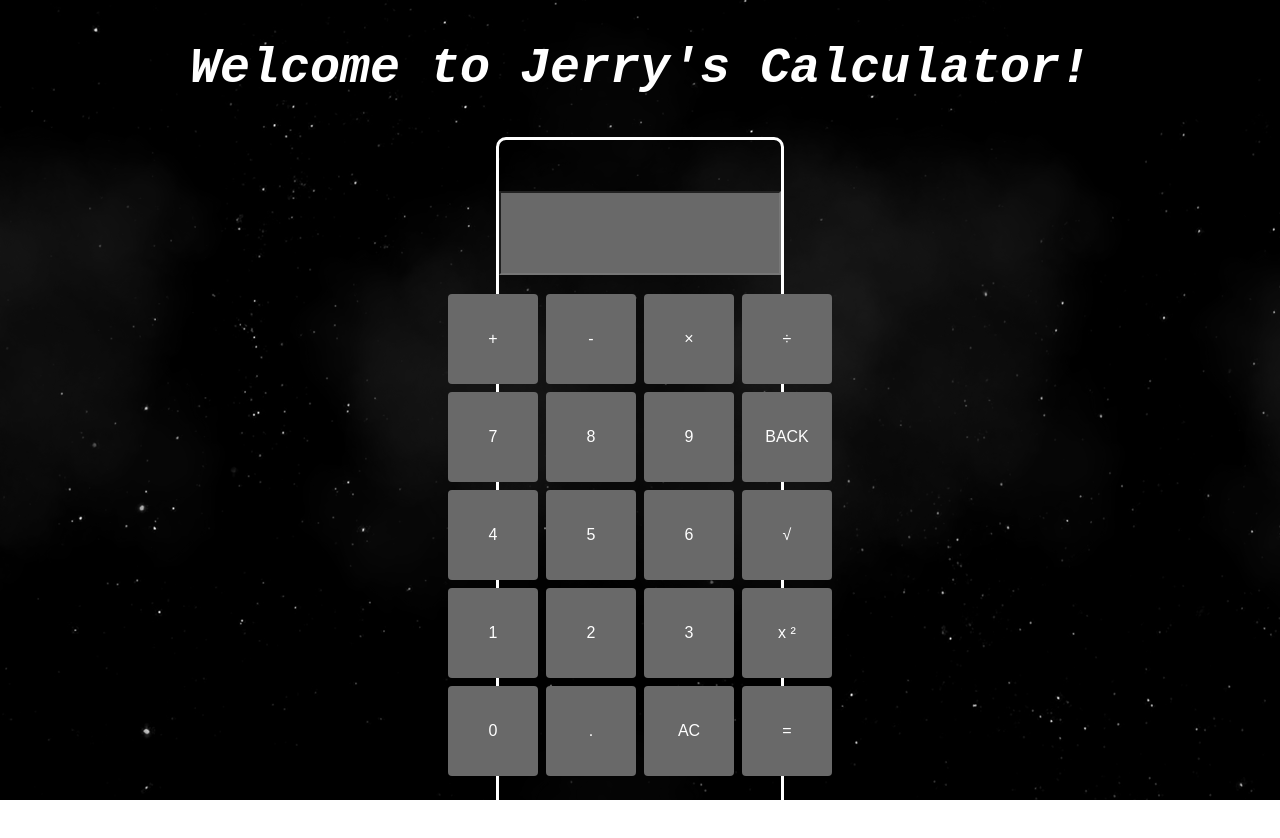
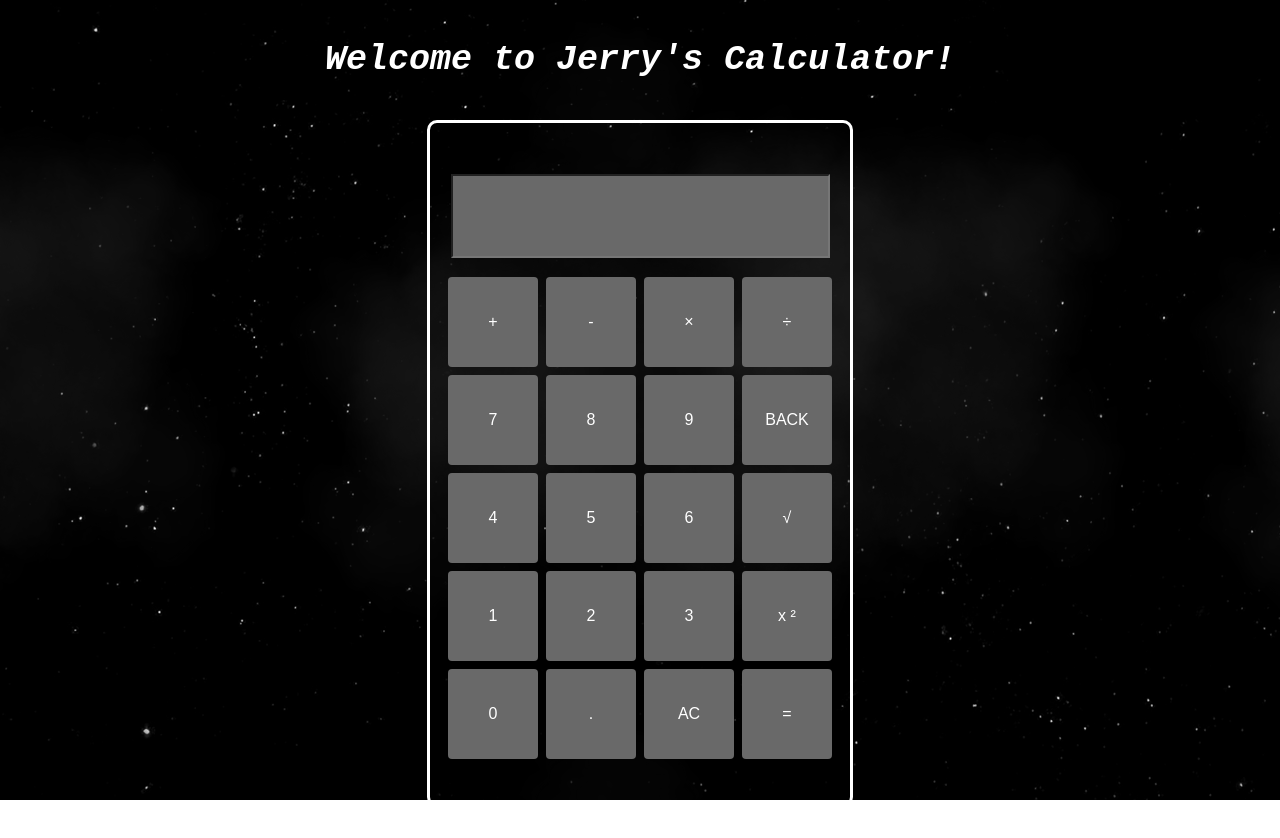
Before and after one commit to rebirth112/odin-calculator, a plain HTML site: page index.html in a window 1280 px wide. Drawn offline with Linux system fonts and the light colour scheme.

Commit message:
fixed issue with border sizes

```diff
--- a/index.html
+++ b/index.html
@@ -9,12 +9,14 @@
     <script src="javascript.js"></script>
 </head>
 <body>
+    <div class="background">
     <div class="stars"></div>
     <div class="twinkling"></div>
     <div class="clouds"></div>
-<div class="content">
+    </div>
+    <div class="content">
     <h1 class="header">Welcome to Jerry's Calculator!</h1>
-    <div class="outside-contaner">
+    <div class="outside-container">
     <div class="calculator-border">
     <div class="for-input">
         <input type="text" id="screen" value=""/>
@@ -48,7 +50,7 @@
     </div>
 </div>
     <div class="footer">
-        <p>This was created as part of the Odin Project Curriculum</p>
+        <a href="https://github.com/rebirth112" class="links">GitHub</a>
     </div>
 </div>
 </body>
--- a/style.css
+++ b/style.css
@@ -3,21 +3,24 @@
     padding: 0;
 }
 
+
 body {
     font-family: 'Courier New', Courier, monospace;
-    margin-top: 40px;
-
+    padding-top: 40px;
+    height: 100%;
 }
 .content {
     display:block;
     position: relative;
     z-index: 3;
+    height: auto;
 }
+
 .header {
     display: flex;
     justify-content: center;
     color: white;
-    font-size: 50px;
+    font-size: 35px;
     font-style:italic;
     margin-bottom: 40px;
 }
@@ -29,6 +32,8 @@ body {
     font-size: 20px;
     font-style:italic;
     margin-top: 40px;
+    margin-bottom: 0;
+    height: 0;
 }
 
 #screen {
@@ -41,9 +46,11 @@ body {
     border-style: solid;
     border-color: white;
     border-radius: 10px;
-    height: 680px;
     margin: auto;
-    width: 22%;
+    max-height: 680px;
+    max-width: 420px;
+    height: auto;
+    width: auto;
     padding-top: 1px;
 }
 
@@ -131,3 +138,11 @@ body {
     opacity: .4;
     animation:move-clouds-back 200s linear infinite;
 }
+
+.links {
+    color: white;
+}
+
+.links:hover {
+    color: rgb(190, 190, 190)
+}
```
Also changed, not shown: 1 other file.
